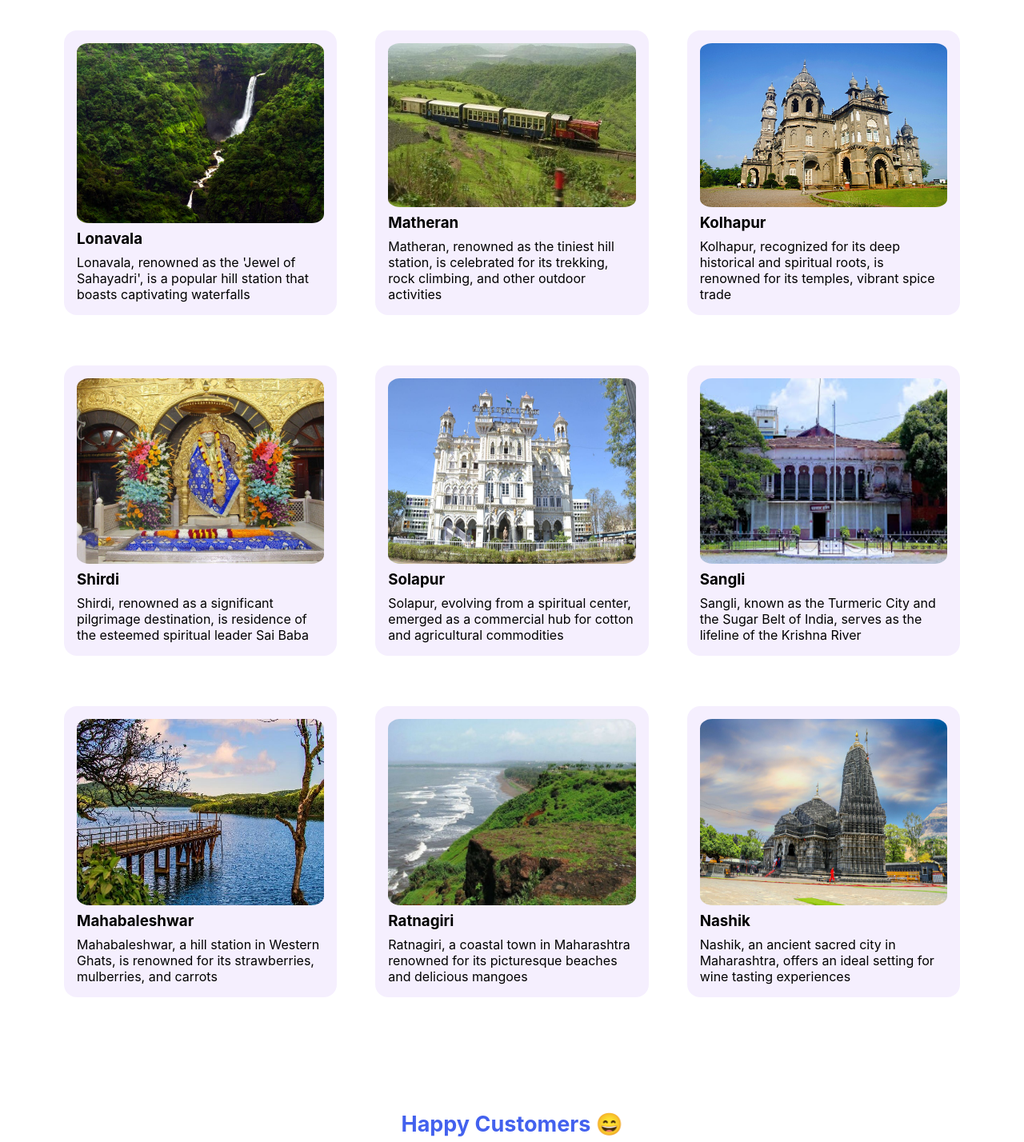
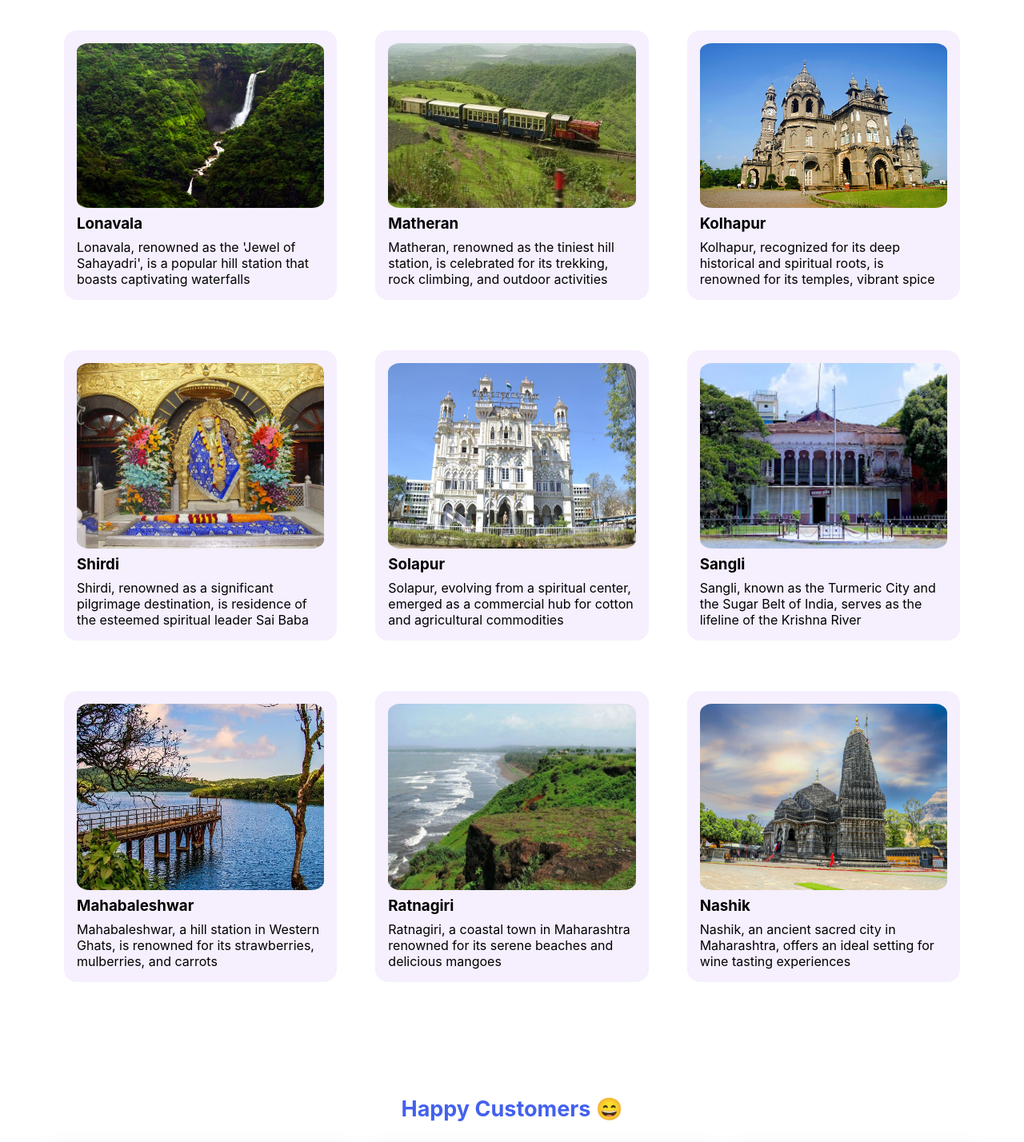
Before and after one commit to SharvariMore/Travel-log, a React (Create React App) app: page / in a window 1280 px wide. Shown: the part 1549-2977 px from the top of the page at 80% size. Built offline with nearby package versions, Linux system fonts and the light colour scheme.

Commit message:
Update Recommend.jsx

```diff
--- a/src/components/Recommend.jsx
+++ b/src/components/Recommend.jsx
@@ -50,7 +50,7 @@ export default function Recommend() {
         {
           image: Destination5,
           title: "Matheran",
-          subTitle: "Matheran, renowned as the tiniest hill station, is celebrated for its trekking, rock climbing, and other outdoor activities",
+          subTitle: "Matheran, renowned as the tiniest hill station, is celebrated for its trekking, rock climbing, and outdoor activities",
           cost: "1100 Rs",
           duration: "Approx 1 night trip",
           distance: "119 Kms",
@@ -58,7 +58,7 @@ export default function Recommend() {
         {
           image: Destination6,
           title: "Kolhapur",
-          subTitle: "Kolhapur, recognized for its deep historical and spiritual roots, is renowned for its temples, vibrant spice trade",
+          subTitle: "Kolhapur, recognized for its deep historical and spiritual roots, is renowned for its temples, vibrant spice",
           cost: "1100 Rs",
           duration: "Approx 2 night trip",
           distance: "233 Kms",
@@ -98,7 +98,7 @@ export default function Recommend() {
         {
           image: Destination11,
           title: "Ratnagiri",
-          subTitle: "Ratnagiri, a coastal town in Maharashtra renowned for its picturesque beaches and delicious mangoes",
+          subTitle: "Ratnagiri, a coastal town in Maharashtra renowned for its serene beaches and delicious mangoes",
           cost: "1200 Rs",
           duration: "Approx 2 night trip",
           distance: "303 Kms",
```
